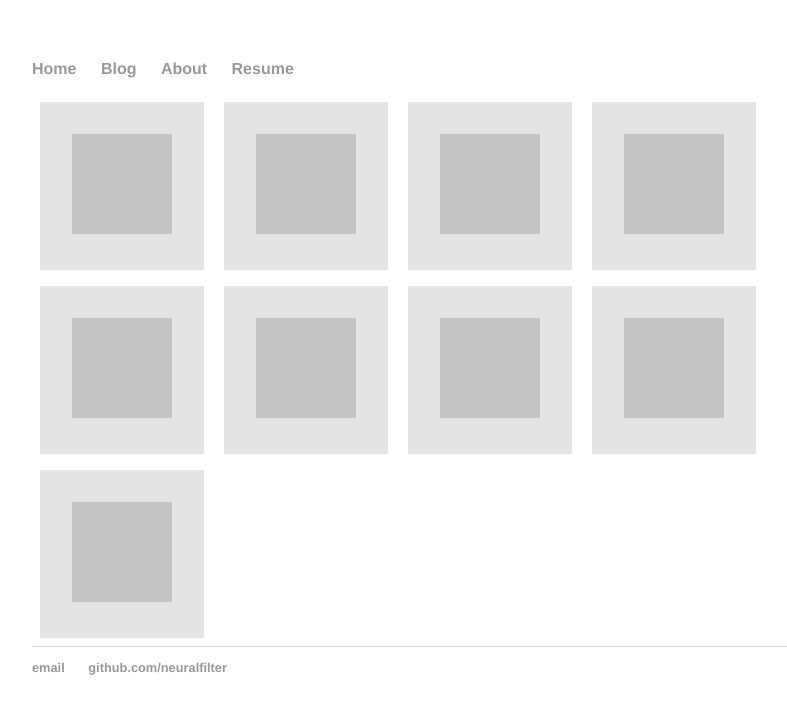
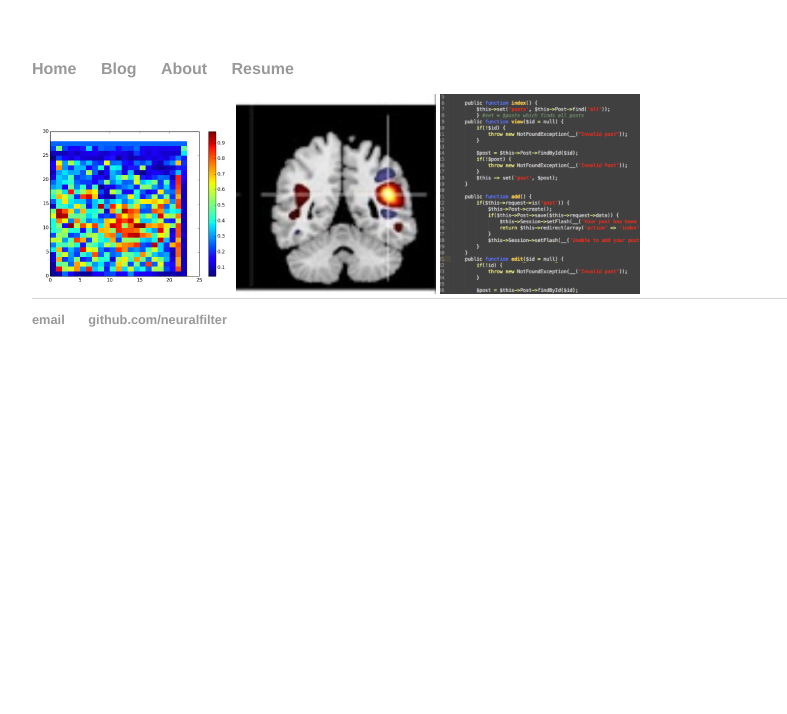
Before and after one commit to neuralfilter/neuralfilter.github.ioa, a Jekyll site: the page built from about/index.html, in a window 1280 px wide. Shown: the top 714 px of the page, without its empty margins (160-947 px from the left). Built offline with Jekyll 4.4.1, drawn with Linux system fonts in a browser that asks for light colours.

Commit message:
Update index.html

```diff
--- a/about/index.html
+++ b/about/index.html
@@ -3,44 +3,95 @@
 title: Seiji's Projects
 ---
 
-<!DOCTYPE html>
-<html>
-<head>
-<meta name="viewport" content="width=device-width, initial-scale=1">
+<div class="grid-container">
+<div class="hvrbox">
+	<img src="http://seijisakurai.com/uxodetection.png" alt="Mountains" class="hvrbox-layer_bottom" height="200" width="200">
+	<div class="hvrbox-layer_top">
+		<div class="hvrbox-text">UXO Detection</div>
+	</div>
+</div>
+
+<div class="hvrbox">
+	<img src="http://seijisakurai.com/schizophrenia.png" alt="Mountains" class="hvrbox-layer_bottom" height="200" width="200">
+	<div class="hvrbox-layer_top">
+		<div class="hvrbox-text">Schizophrenia Detection</div>
+	</div>
+</div>
+<div class="hvrbox">
+	<img src="http://seijisakurai.com/kamaishi.png" alt="Mountains" class="hvrbox-layer_bottom" height="200" width="200">
+	<div class="hvrbox-layer_top">
+		<div class="hvrbox-text">Improving Tourism</div>
+	</div>
+</div>
+
+
+</div>
+
 <style>
+.hvrbox,
+.hvrbox * {
+	box-sizing: border-box;
+}
+.hvrbox {
+	position: relative;
+	display: inline-block;
+	overflow: hidden;
+	max-width: 100%;
+	height: auto;
+}
+.hvrbox img {
+	max-width: 100%;
+}
+.hvrbox .hvrbox-layer_bottom {
+	display: block;
+}
+.hvrbox .hvrbox-layer_top {
+	opacity: 0;
+	position: absolute;
+	top: 0;
+	left: 0;
+	right: 0;
+	bottom: 0;
+	width: 100%;
+	height: 100%;
+	background: rgba(0, 0, 0, 0.6);
+	color: #fff;
+	padding: 15px;
+	-moz-transition: all 0.4s ease-in-out 0s;
+	-webkit-transition: all 0.4s ease-in-out 0s;
+	-ms-transition: all 0.4s ease-in-out 0s;
+	transition: all 0.4s ease-in-out 0s;
+}
+.hvrbox:hover .hvrbox-layer_top,
+.hvrbox.active .hvrbox-layer_top {
+	opacity: 1;
+}
+.hvrbox .hvrbox-text {
+	text-align: center;
+	font-size: 18px;
+	display: inline-block;
+	position: absolute;
+	top: 50%;
+	left: 50%;
+	-moz-transform: translate(-50%, -50%);
+	-webkit-transform: translate(-50%, -50%);
+	-ms-transform: translate(-50%, -50%);
+	transform: translate(-50%, -50%);
+}
+.hvrbox .hvrbox-text_mobile {
+	font-size: 15px;
+	border-top: 1px solid rgb(179, 179, 179); /* for old browsers */
+	border-top: 1px solid rgba(179, 179, 179, 0.7);
+	margin-top: 2px;
+	padding-top: 2px;
+	display: none;
+}
+.hvrbox.active .hvrbox-text_mobile {
+	display: block;
+}
+
 .grid-container {
-  display: grid;
   grid-template-columns: auto auto auto;
 }
 
-.btn {
-  background-color: #D3D3D3;
-  border: none;
-  color: white;
-  padding: 32px 32px;
-  text-align: center;
-  font-size: 16px;
-  margin: 8px 8px;
-  opacity: 0.6;
-  transition: 0.3s;
-}
-
-.btn:hover {opacity: 1}
-.btn:focus {outline:0;}
 </style>
-</head>
-<body>
-
-
-<button class="btn"> <img src="http://seijisakurai.com/14883646_678652708969215_3564203741747867471_o-2.jpg" alt="Smiley face" height="100" width="100"></button>
-<button class="btn"> <img src="http://seijisakurai.com/14883646_678652708969215_3564203741747867471_o-2.jpg" alt="Smiley face" height="100" width="100"></button>
-<button class="btn"> <img src="http://seijisakurai.com/14883646_678652708969215_3564203741747867471_o-2.jpg" alt="Smiley face" height="100" width="100"></button>
-<button class="btn"> <img src="http://seijisakurai.com/14883646_678652708969215_3564203741747867471_o-2.jpg" alt="Smiley face" height="100" width="100"></button>
-<button class="btn"> <img src="http://seijisakurai.com/14883646_678652708969215_3564203741747867471_o-2.jpg" alt="Smiley face" height="100" width="100"></button>
-<button class="btn"> <img src="http://seijisakurai.com/14883646_678652708969215_3564203741747867471_o-2.jpg" alt="Smiley face" height="100" width="100"></button>
-<button class="btn"> <img src="http://seijisakurai.com/14883646_678652708969215_3564203741747867471_o-2.jpg" alt="Smiley face" height="100" width="100"></button>
-<button class="btn"> <img src="http://seijisakurai.com/14883646_678652708969215_3564203741747867471_o-2.jpg" alt="Smiley face" height="100" width="100"></button>
-<button class="btn"> <img src="http://seijisakurai.com/14883646_678652708969215_3564203741747867471_o-2.jpg" alt="Smiley face" height="100" width="100"></button>
-
-</body>
-</html>
```
